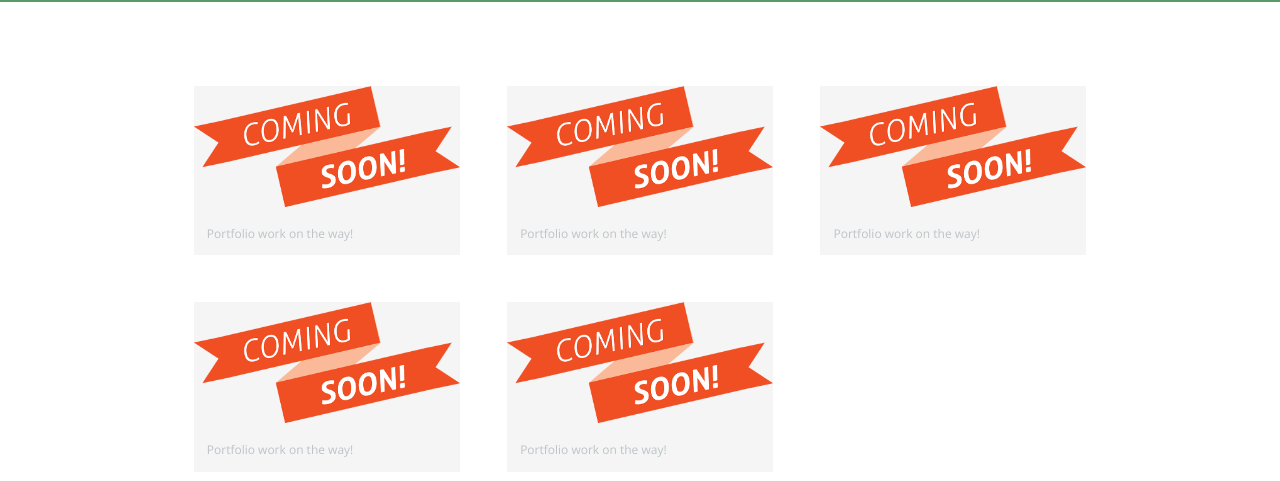
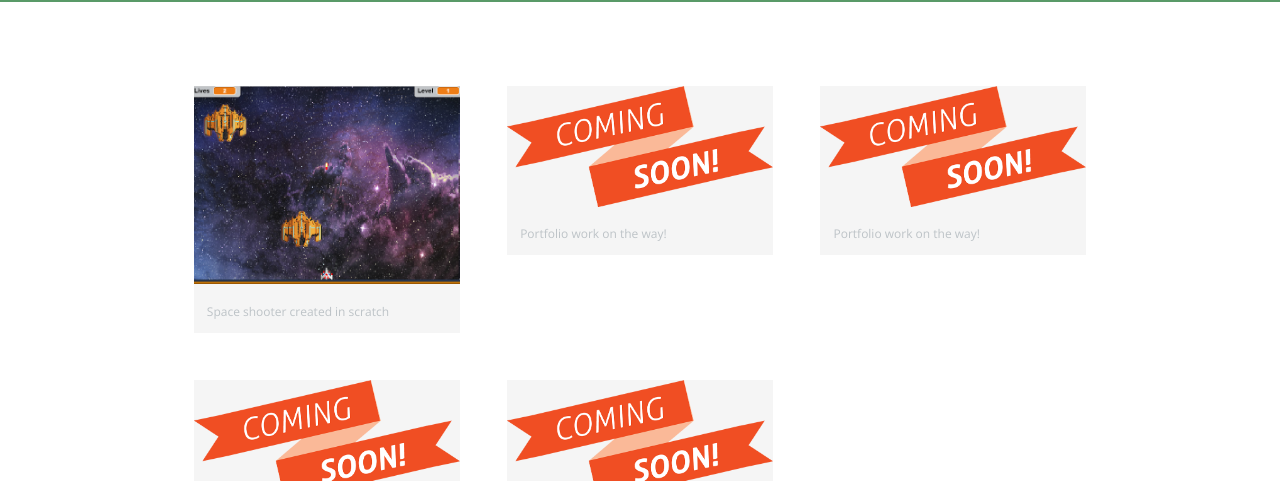
Before and after one commit to kanwisher/kanwisher.github.io, a plain HTML site: page index.html in a window 1280 px wide. Shown: the part 103-584 px from the top of the page. Drawn offline with nearby package versions, Linux system fonts and the light colour scheme.

Commit message:
Add files via upload

```diff
--- a/index.html
+++ b/index.html
@@ -27,9 +27,9 @@
       <section>
         <ul id="gallery">
           <li>
-            <a href="img/comingsoon.png">
-                <img src="img/comingsoon.png" alt="">
-                <p>Portfolio work on the way!</p>
+            <a href="https://scratch.mit.edu/projects/121619292/">
+                <img src="img/scratchgame.png" alt="scratchgame">
+                <p>Space shooter created in scratch</p>
             </a>
           </li>
           <li>
```
Also changed, not shown: about.html (+1 -1 lines), contact.html (+1 -1 lines), img/scratchgame.png (added).
